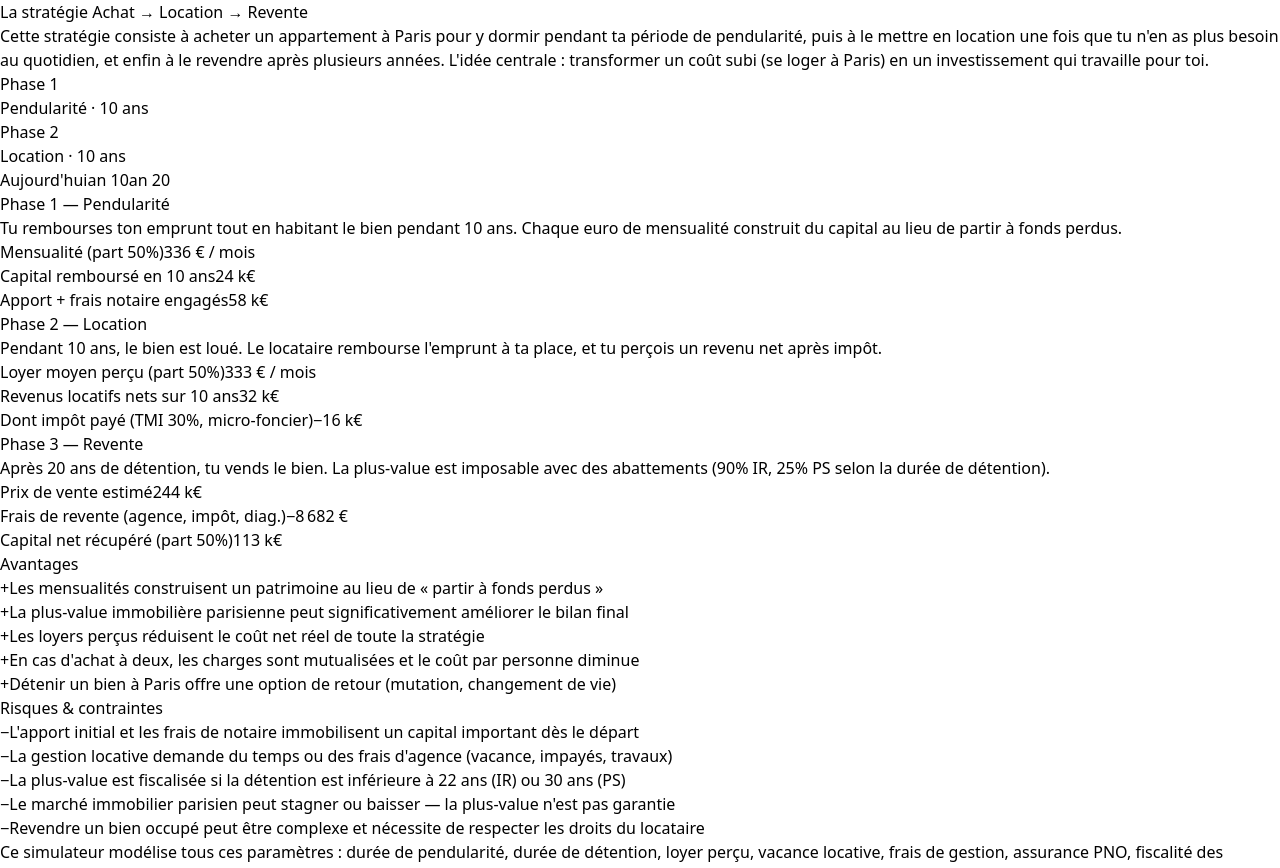
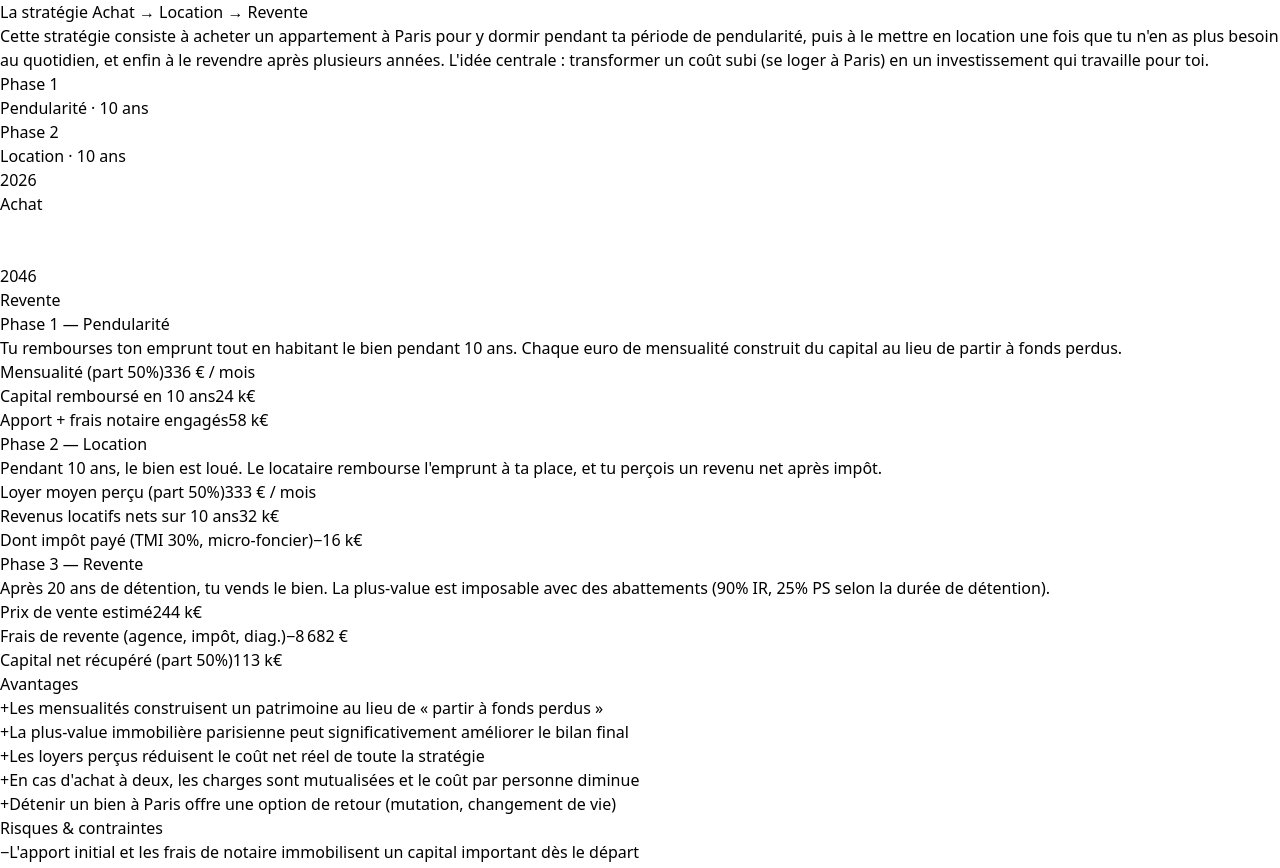
Before and after one commit to jsmadja/kasse, a React (Vite) app: page / in a window 1280 px wide. Shown: the part 6584-7452 px from the top of the page. Built offline with nearby package versions, Linux system fonts and the light colour scheme.

Commit message:
Timeline : Phase 3 location retraite + Phase 4 succession (décès dans 40 ans), durée location 25→40 ans

```diff
--- a/src/App.jsx
+++ b/src/App.jsx
@@ -425,7 +425,7 @@ export default function App() {
     const fraisReventeTotal = jamaisRevendre ? 0 : (fraisAgenceMontant + impotPlusValue + fraisDiagnostics + travauxRevente) * ratioAchat;
 
     // Revenus locatifs sur la période entre fin de pendularité et revente (ou indéfinie si jamais revendre)
-    const dureeLocationAnnees = jamaisRevendre ? Math.max(0, 25 - dureeAnnees) : Math.max(0, dureeDetentionAnnees - dureeAnnees);
+    const dureeLocationAnnees = jamaisRevendre ? Math.max(0, 40 - dureeAnnees) : Math.max(0, dureeDetentionAnnees - dureeAnnees);
     // Loyer brut annuel avec taux d'occupation et inflation, à partir de l'année dureeAnnees
     let revenusBrutsTotal = 0;
     let assurancePNOTotal = 0;
@@ -718,7 +718,7 @@ export default function App() {
               <SubGroup label="Mise en location" color="teal" T={T} />
               <p className={`text-[10px] -mt-2 ${T.textFaint}`}>
                 {dureeDetentionAnnees === 0
-                  ? `Location indéfinie après la fin de pendularité (${dureeAnnees} ans) — pas de revente prévue, on simule ${Math.max(0, 25 - dureeAnnees)} ans de location (jusqu'à la retraite dans 25 ans).`
+                  ? `Location indéfinie après la fin de pendularité (${dureeAnnees} ans) — pas de revente prévue, on simule ${Math.max(0, 40 - dureeAnnees)} ans de location (jusqu'au décès dans 40 ans).`
                   : dureeDetentionAnnees > dureeAnnees
                     ? `Entre la fin de pendularité (${dureeAnnees} ans) et la revente (${dureeDetentionAnnees} ans) — ${dureeDetentionAnnees - dureeAnnees} an${dureeDetentionAnnees - dureeAnnees > 1 ? 's' : ''} de location.`
                     : `Aucune période de location (revente ≤ fin de pendularité).`}
@@ -1415,71 +1415,123 @@ export default function App() {
 
                 {/* TIMELINE */}
                 {(() => {
-                  const achat = scenarios.find(s => s.id === 'achat');
-                  if (!achat) return null;
+                  const anneeDepart = new Date().getFullYear();
                   const jamaisRevendre = dureeDetentionAnnees === 0;
-                  const dureeLocation = jamaisRevendre ? Math.max(0, 25 - dureeAnnees) : Math.max(0, dureeDetentionAnnees - dureeAnnees);
-                  const totalAns = jamaisRevendre ? 25 : dureeDetentionAnnees;
-                  const pctPend = totalAns > 0 ? (dureeAnnees / totalAns) * 100 : 100;
-                  const pctLoc  = totalAns > 0 ? (dureeLocation / totalAns) * 100 : 0;
-
-                  // Jalons : fin prêt (si dans la fenêtre), fin pendularité, fin location/revente
-                  const milestones = [];
-                  if (dureeEmpruntAnnees < totalAns && dureeEmpruntAnnees !== dureeAnnees) {
-                    milestones.push({ pct: (dureeEmpruntAnnees / totalAns) * 100, label: `Fin prêt`, sublabel: `an ${dureeEmpruntAnnees}`, color: 'text-sky-400', dot: 'bg-sky-400' });
-                  }
+
+                  // Durées des phases
+                  const dureeLocation       = jamaisRevendre ? Math.max(0, 40 - dureeAnnees) : Math.max(0, dureeDetentionAnnees - dureeAnnees);
+                  const dureeLocationRetrait = jamaisRevendre ? 15 : 0; // 25 → 40 ans (retraite → décès)
+                  const dureeSuccession      = jamaisRevendre ? 0 : 0;  // (pas de phase après revente)
+                  const totalAns = jamaisRevendre ? 40 : dureeDetentionAnnees;
+
+                  // Années jalons
+                  const anneeFinPend    = anneeDepart + dureeAnnees;
+                  const anneeFinPret    = anneeDepart + dureeEmpruntAnnees;
+                  const anneeRetraite   = anneeDepart + 25;
+                  const anneeDeces      = anneeDepart + 40;
+                  const anneeRevente    = jamaisRevendre ? null : anneeDepart + dureeDetentionAnnees;
+
+                  // Calcul des % (Phase 3 Revente = segment fixe 6% si applicable)
+                  const PHASE_REVENTE_PCT = jamaisRevendre ? 0 : 6;
+                  const scale = (ans) => totalAns > 0 ? (ans / totalAns) * (100 - PHASE_REVENTE_PCT) : 0;
+
+                  const pctPend     = scale(dureeAnnees);
+                  const pctLoc      = scale(dureeLocation);
+                  const pctLocRetr  = scale(dureeLocationRetrait);
 
                   const segments = [
-                    { label: 'Phase 1', sublabel: `Pendularité · ${dureeAnnees} an${dureeAnnees > 1 ? 's' : ''}`, pct: pctPend, color: T.isDark ? 'bg-emerald-700' : 'bg-emerald-500', textColor: 'text-white' },
-                    ...(dureeLocation > 0 ? [{ label: 'Phase 2', sublabel: `Location · ${dureeLocation} an${dureeLocation > 1 ? 's' : ''}`, pct: pctLoc, color: T.isDark ? 'bg-emerald-500' : 'bg-emerald-400', textColor: 'text-white' }] : []),
-                    ...(jamaisRevendre ? [] : [{ label: 'Phase 3', sublabel: 'Revente', pct: 0, color: 'bg-emerald-300', textColor: 'text-emerald-900' }]),
+                    {
+                      label: 'Phase 1', sublabel: `Pendularité · ${dureeAnnees} an${dureeAnnees > 1 ? 's' : ''}`,
+                      pct: pctPend,
+                      color: T.isDark ? 'bg-emerald-800' : 'bg-emerald-600',
+                      textColor: 'text-white',
+                    },
+                    ...(dureeLocation > 0 ? [{
+                      label: 'Phase 2', sublabel: `Location · ${dureeLocation} an${dureeLocation > 1 ? 's' : ''}`,
+                      pct: pctLoc,
+                      color: T.isDark ? 'bg-emerald-600' : 'bg-emerald-400',
+                      textColor: 'text-white',
+                    }] : []),
+                    ...(jamaisRevendre && dureeLocationRetrait > 0 ? [{
+                      label: 'Phase 3', sublabel: `Location retraite · ${dureeLocationRetrait} ans`,
+                      pct: pctLocRetr,
+                      color: T.isDark ? 'bg-emerald-500/60' : 'bg-emerald-300',
+                      textColor: T.isDark ? 'text-white' : 'text-emerald-900',
+                    }] : []),
+                    ...(!jamaisRevendre ? [{
+                      label: 'Phase 3', sublabel: 'Revente',
+                      pct: PHASE_REVENTE_PCT,
+                      color: T.isDark ? 'bg-emerald-400' : 'bg-emerald-200',
+                      textColor: T.isDark ? 'text-emerald-950' : 'text-emerald-900',
+                    }] : []),
+                    ...(jamaisRevendre ? [{
+                      label: 'Phase 4', sublabel: 'Succession',
+                      pct: 0, // largeur fixe via minWidth
+                      fixed: true,
+                      color: T.isDark ? 'bg-slate-600' : 'bg-slate-300',
+                      textColor: T.isDark ? 'text-slate-300' : 'text-slate-700',
+                    }] : []),
                   ];
 
+                  // Jalons sous la barre
+                  const toePct = (ans) => totalAns > 0 ? Math.min(98, scale(ans)) : 0;
+
+                  const jalons = [
+                    { pct: 0,                    label: String(anneeDepart),       sub: 'Achat',          color: T.textFaint,          align: 'left' },
+                    { pct: toePct(dureeAnnees),  label: String(anneeFinPend),      sub: 'Début location', color: 'text-emerald-400',   align: 'center' },
+                    ...(dureeEmpruntAnnees !== dureeAnnees && dureeEmpruntAnnees < totalAns
+                      ? [{ pct: toePct(dureeEmpruntAnnees), label: String(anneeFinPret), sub: 'Fin prêt', color: 'text-sky-400', align: 'center' }]
+                      : []),
+                    ...(jamaisRevendre ? [
+                      { pct: toePct(25),         label: String(anneeRetraite),     sub: 'Retraite',       color: 'text-amber-400',     align: 'center' },
+                      { pct: 100,                label: String(anneeDeces),        sub: 'Succession',     color: T.textFaint,          align: 'right' },
+                    ] : [
+                      { pct: 100,                label: String(anneeRevente),      sub: 'Revente',        color: 'text-emerald-400',   align: 'right' },
+                    ]),
+                  ];
+
+                  const jalonsBarre = jalons.filter(j => j.pct > 0 && j.pct < 100);
+
                   return (
-                    <div className="space-y-3">
-                      {/* Barre */}
+                    <div className="space-y-2 select-none">
+                      {/* Barre segmentée */}
                       <div className="relative flex rounded-xl overflow-hidden h-12" style={{ gap: '2px' }}>
-                        {segments.filter(s => s.pct > 0 || s.label === 'Phase 3').map((seg, i) => (
+                        {segments.map((seg, i) => (
                           <div
                             key={i}
                             className={`relative flex items-center justify-center ${seg.color} transition-all duration-300`}
-                            style={{ width: seg.pct > 0 ? `${seg.pct}%` : '8px', minWidth: seg.pct > 0 ? '60px' : '8px', flexShrink: seg.pct > 0 ? 0 : 0 }}
+                            style={seg.fixed
+                              ? { width: '36px', flexShrink: 0 }
+                              : { width: `${seg.pct}%`, minWidth: '8px', flexShrink: 0 }}
                           >
-                            {seg.pct > 8 && (
+                            {(seg.fixed || seg.pct > 10) && (
                               <div className={`text-center px-1 ${seg.textColor}`}>
                                 <p className="text-[10px] font-black uppercase tracking-wider leading-none">{seg.label}</p>
-                                <p className="text-[9px] font-medium mt-0.5 opacity-80 leading-none">{seg.sublabel}</p>
+                                {!seg.fixed && <p className="text-[9px] font-medium mt-0.5 opacity-80 leading-none">{seg.sublabel}</p>}
                               </div>
                             )}
                           </div>
                         ))}
-                        {/* Jalons */}
-                        {milestones.map((m, i) => (
-                          <div key={i} className="absolute top-0 h-full flex flex-col items-center" style={{ left: `${m.pct}%`, transform: 'translateX(-50%)' }}>
-                            <div className={`w-0.5 h-full ${m.dot} opacity-80`} />
-                          </div>
+                        {/* Lignes jalons internes */}
+                        {jalonsBarre.map((j, i) => (
+                          <div key={i} className="absolute top-0 bottom-0 w-px bg-white/30 pointer-events-none" style={{ left: `${j.pct}%` }} />
                         ))}
                       </div>
-                      {/* Légende axe temps */}
-                      <div className="relative h-5">
-                        <span className={`absolute left-0 text-[10px] ${T.textFaint}`}>Aujourd'hui</span>
-                        {pctPend > 0 && pctPend < 95 && (
-                          <span className={`absolute text-[10px] font-bold text-emerald-400`} style={{ left: `${pctPend}%`, transform: 'translateX(-50%)' }}>
-                            an {dureeAnnees}
-                          </span>
-                        )}
-                        {!jamaisRevendre && (
-                          <span className={`absolute right-0 text-[10px] ${T.textFaint}`}>an {dureeDetentionAnnees}</span>
-                        )}
-                        {jamaisRevendre && (
-                          <span className={`absolute right-0 text-[10px] ${T.textFaint}`}>Retraite (an 25)</span>
-                        )}
-                        {/* Jalon fin prêt */}
-                        {milestones.map((m, i) => (
-                          <span key={i} className={`absolute text-[10px] font-bold ${m.color}`} style={{ left: `${m.pct}%`, transform: 'translateX(-50%)' }}>
-                            {m.label} (an {dureeEmpruntAnnees})
-                          </span>
-                        ))}
+                      {/* Axe labels */}
+                      <div className="relative h-8">
+                        {jalons.map((j, i) => {
+                          const style = j.align === 'left'
+                            ? { left: 0 }
+                            : j.align === 'right'
+                            ? { right: 0 }
+                            : { left: `${j.pct}%`, transform: 'translateX(-50%)' };
+                          return (
+                            <div key={i} className={`absolute text-center ${j.color}`} style={style}>
+                              <p className="text-[11px] font-black leading-none">{j.label}</p>
+                              <p className="text-[9px] font-medium leading-none mt-0.5 opacity-75">{j.sub}</p>
+                            </div>
+                          );
+                        })}
                       </div>
                     </div>
                   );
@@ -1526,7 +1578,7 @@ export default function App() {
                     <p className="text-[10px] font-black uppercase tracking-widest text-emerald-400 mb-3">Phase 2 — Location</p>
                     <p className={`text-xs leading-relaxed mb-3 ${T.textSecondary}`}>
                    {dureeLocation > 0
-                        ? `Pendant ${dureeDetentionAnnees === 0 ? Math.max(0, 25 - dureeAnnees) : dureeLocation} an${(dureeDetentionAnnees === 0 ? Math.max(0, 25 - dureeAnnees) : dureeLocation) > 1 ? 's' : ''}${dureeDetentionAnnees === 0 ? ' (jusqu\'à la retraite dans 25 ans)' : ''}, le bien est loué. Le locataire rembourse l'emprunt à ta place, et tu perçois un revenu net après impôt.`
+                        ? `Pendant ${dureeDetentionAnnees === 0 ? Math.max(0, 40 - dureeAnnees) : dureeLocation} an${(dureeDetentionAnnees === 0 ? Math.max(0, 40 - dureeAnnees) : dureeLocation) > 1 ? 's' : ''}${dureeDetentionAnnees === 0 ? ' (jusqu\'au décès dans 40 ans)' : ''}, le bien est loué. Le locataire rembourse l'emprunt à ta place, et tu perçois un revenu net après impôt.`
                         : `Aucune période de location avec les paramètres actuels (revente = fin de pendularité).`}
                     </p>
                     {dureeLocation > 0 && <div className="space-y-2">
@@ -1535,7 +1587,7 @@ export default function App() {
                         <span className={`font-black text-emerald-400`}>{formatEuroExact(loyerMoyenMensuel * ratioAchat)} / mois</span>
                       </div>
                       <div className={`flex justify-between items-center text-xs rounded-lg px-3 py-2 ${T.rowAlt}`}>
-                         <span className={T.textFaint}>Revenus locatifs nets sur {dureeDetentionAnnees === 0 ? Math.max(0, 25 - dureeAnnees) : dureeLocation} ans{dureeDetentionAnnees === 0 ? ' (jusqu\'à 25 ans)' : ''}</span>
+                         <span className={T.textFaint}>Revenus locatifs nets sur {dureeDetentionAnnees === 0 ? Math.max(0, 40 - dureeAnnees) : dureeLocation} ans{dureeDetentionAnnees === 0 ? ' (jusqu\'au décès dans 40 ans)' : ''}</span>
                         <span className={`font-black text-emerald-400`}>{formatEuro(achat.revenusLocatifsNets)}</span>
                       </div>
                       <div className={`flex justify-between items-center text-xs rounded-lg px-3 py-2 ${T.rowAlt}`}>
```
